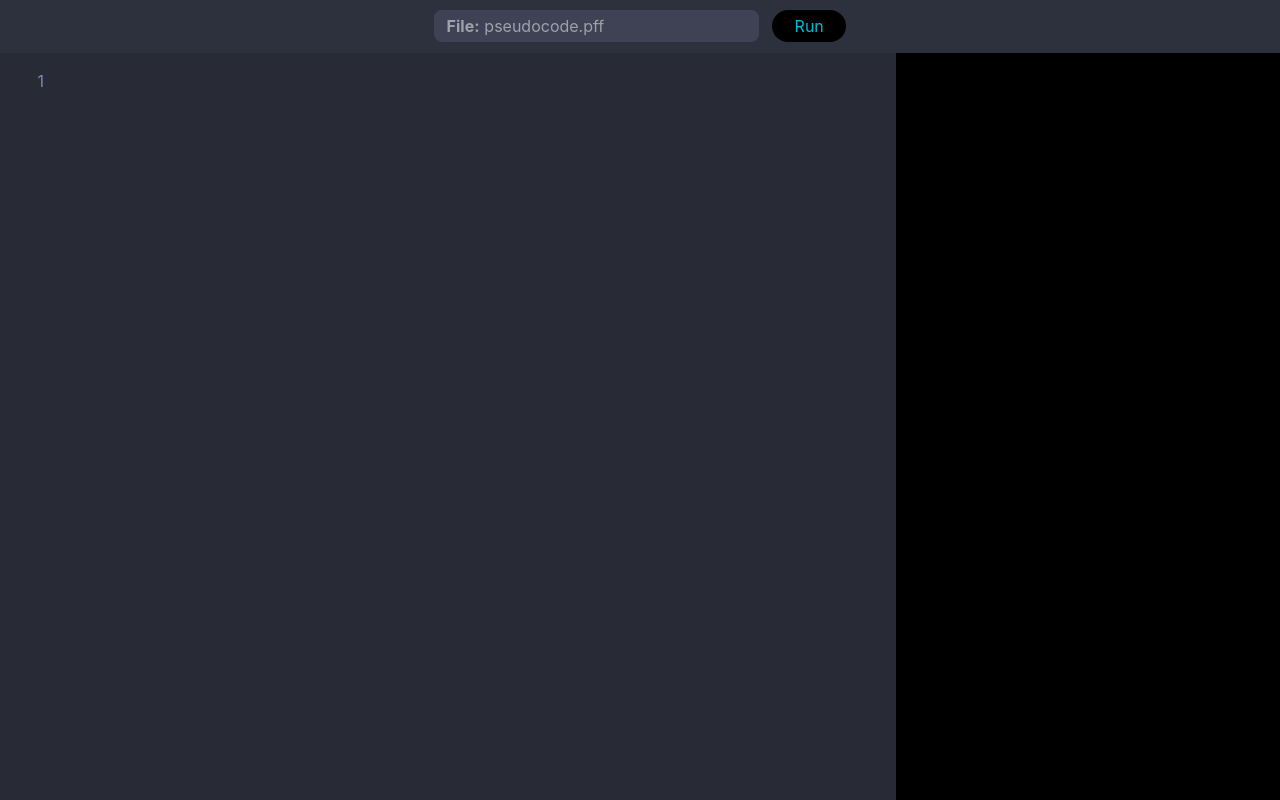
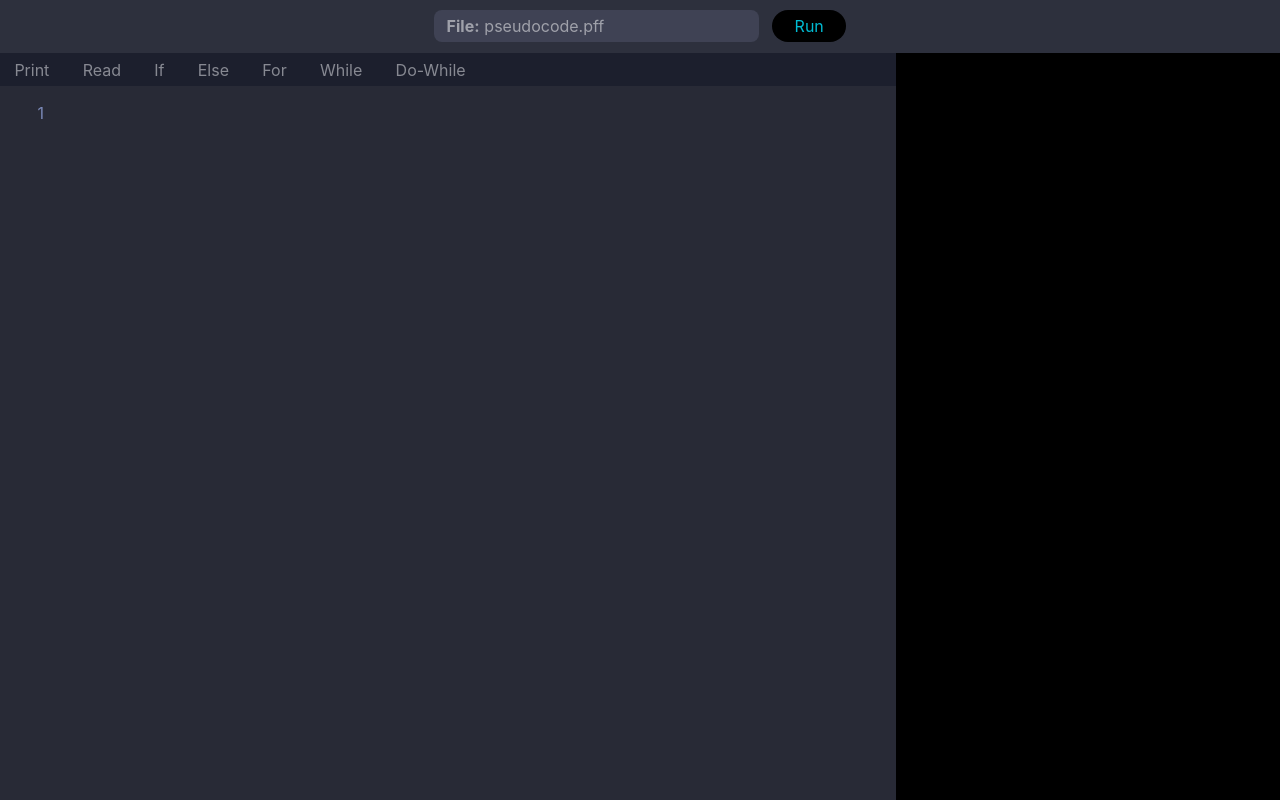
Before and after one commit to talamantesvictor/pseudoflow, a Svelte app: page / in a window 1280 px wide. Built offline with nearby package versions, Linux system fonts and the light colour scheme.

Commit message:
Add commands menu to UI

```diff
--- a/src/App.svelte
+++ b/src/App.svelte
@@ -19,10 +19,11 @@
 
       #text-area {
          display: flex;
+         flex-direction: column;
          width: 70%;
          background-color: $editor-background;
          height: calc(100vh - $topbar-height);
-         overflow: scroll;
+         overflow: hidden;
       }
 
       #flowchart-area {
--- a/src/components/Editor.svelte
+++ b/src/components/Editor.svelte
@@ -48,10 +48,22 @@
    });
 </script>
 
-<div class="numbers-area">
+<div class="commands-area">
+   <ul>
+      <li>Print</li>
+      <li>Read</li>
+      <li>If</li>
+      <li>Else</li>
+      <li>For</li>
+      <li>While</li>
+      <li>Do-While</li>
+   </ul>
+</div>
+<div class="editor-area">
+   <div class="numbers">
       <div class="line-numbers" />
    </div>
-<div class="editor-area" on:click={focusOnEditableArea}>
+   <div class="editor" on:click={focusOnEditableArea}>
       <div bind:clientHeight={editorHeight}>
          <div
             id="editor-editable-area"
@@ -61,11 +73,42 @@
          />
       </div>
    </div>
+</div>
 
 <style lang="scss">
    @import "../styles/variables.scss";
 
-   .numbers-area {
+   .commands-area {
+      background-color: #1C1F2D;
+      position: fixed;
+      width: inherit;
+      z-index: 1;
+
+      ul {
+         list-style-type:none;
+         margin: 0;
+         padding: 0;
+         li {
+            color: #878992;
+            display: inline-block;
+            padding: 0.3rem 0.9rem;
+            cursor: pointer;
+
+            &:hover {
+               color: white;
+            }
+         }
+      }
+   }
+
+   .editor-area {
+      display: flex;
+      padding: 2rem 0;
+      height: calc(100% - 4rem);
+      overflow: scroll;
+   }
+
+   .numbers {
       padding: 1rem 1rem 1rem 0.5rem;
       .line-numbers {
          color: $linenumbers-foreground;
@@ -75,7 +118,7 @@
       }
    }
 
-   .editor-area {
+   .editor {
       width: 100%;
       flex-grow: 1;
       min-height: calc(100% - 2rem);
```
Lines whose indentation alone changed are shown as unchanged.
